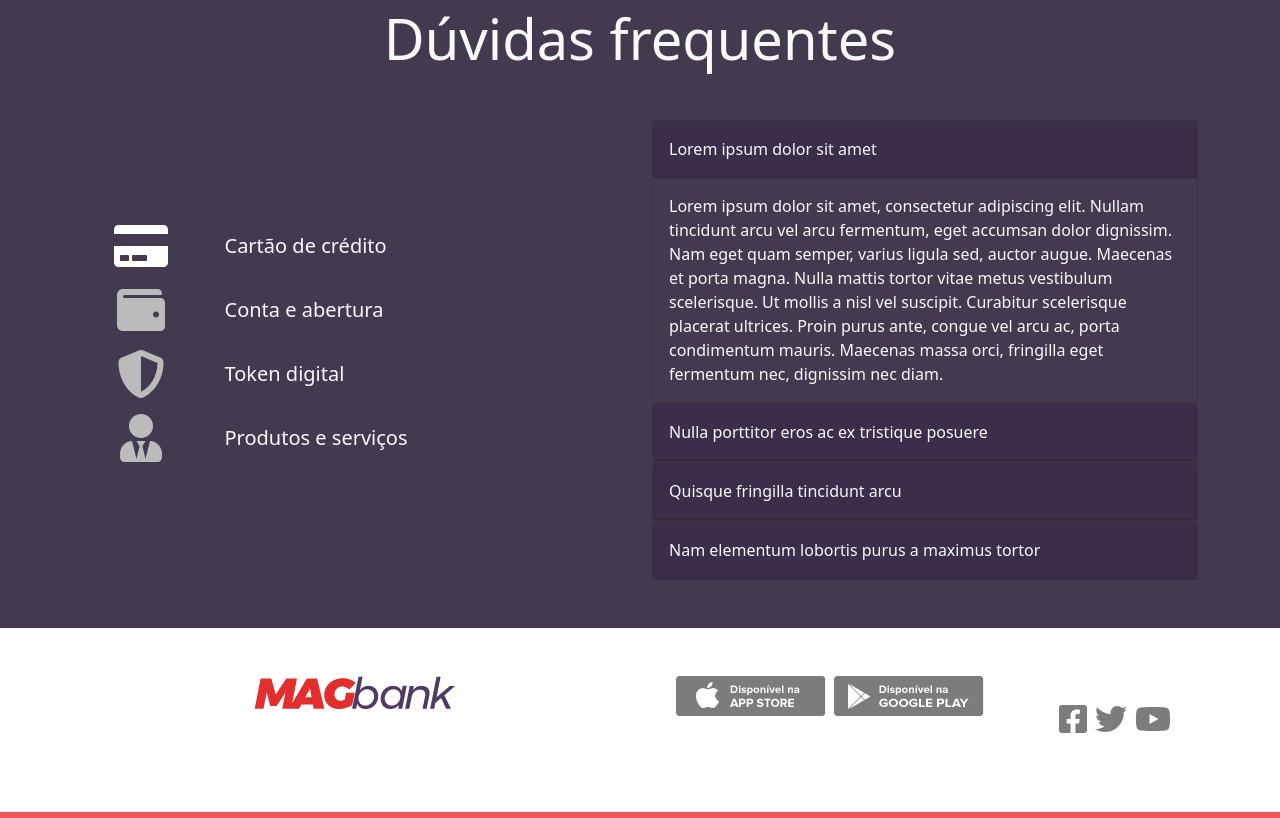
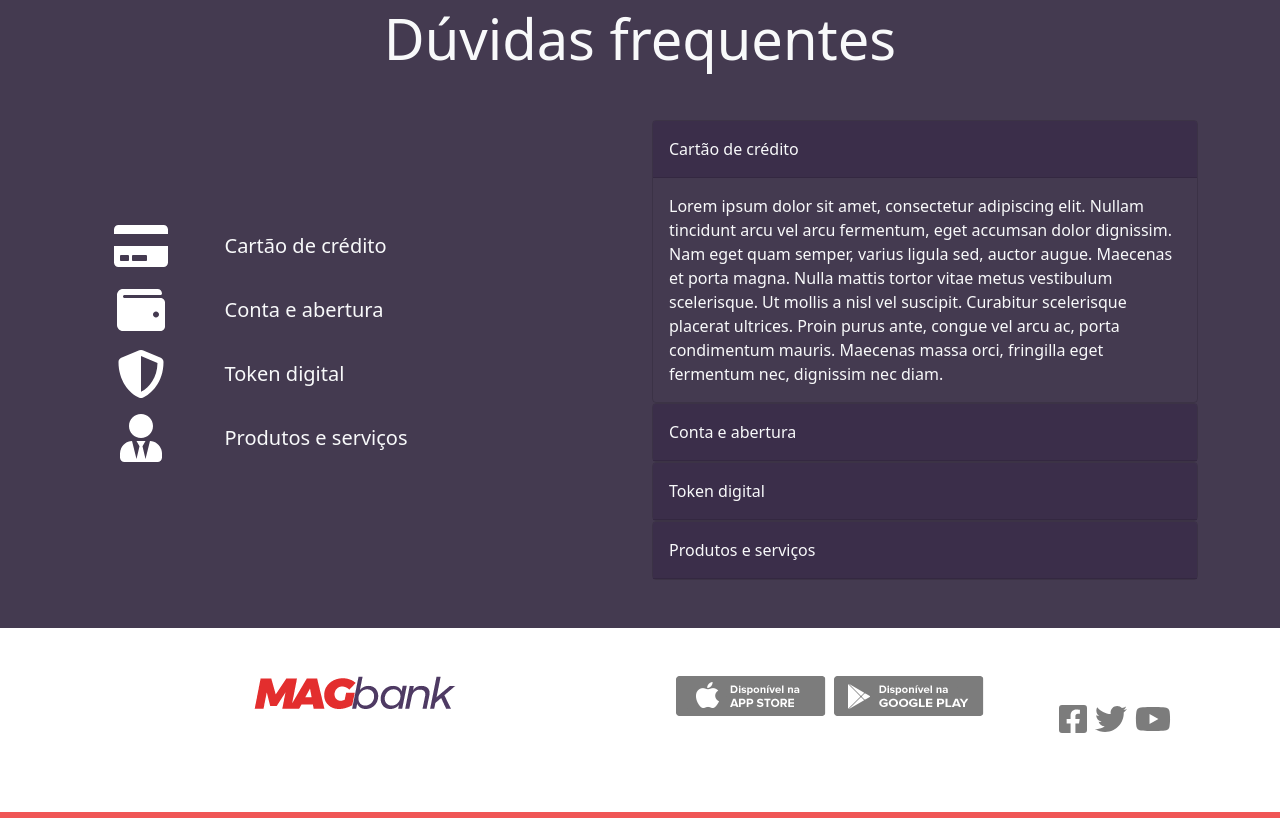
Before and after one commit to Lucashylario/magbank21, a React (Create React App) app: page / in a window 1280 px wide. Shown: the part 2600-3418 px from the top of the page. Built offline with nearby package versions, Linux system fonts and the light colour scheme.

Commit message:
ajuste accordion

```diff
--- a/src/components/Faq.js
+++ b/src/components/Faq.js
@@ -1,4 +1,4 @@
-import React, { useState, useEffect } from 'react';
+import React, { useState } from 'react';
 import { Container, Row, Col, Card, Accordion } from 'react-bootstrap';
 import IconText from './IconText'
 import { FontAwesomeIcon } from '@fortawesome/react-fontawesome';
@@ -19,10 +19,6 @@ const Faq = () => {
         setIndex(key);
     };
 
-    useEffect(() => {
-        console.log(index);
-    }, [index]);
-
     return (
         <section className='faq text-light'>
             <Container className='py-5'>
@@ -39,7 +35,7 @@ const Faq = () => {
                                     <FontAwesomeIcon
                                         icon={icon}
                                         size='2x'
-                                        color={key === index ? '#fff' : '#BBB'}
+                                        color={key === index ? '#fff' : '#fff'}
                                         onClick={() => handleClick(key)}
                                     />
                                 </Col>
@@ -73,7 +69,7 @@ const Faq = () => {
                                 size={3}
                                 className='faq-clickable mb-3'
                                 textClassName='lead'
-                                color={key === index ? '#fff' : '#BBB'}
+                                color={key === index ? '#fff' : '#fff'}
                                 onClick={() => handleClick(key)}
                                 key={key}
                             >
@@ -83,10 +79,10 @@ const Faq = () => {
                     </Col>
 
                     <Col>
-                        <Accordion defaultActiveKey='0' activeKey={`${index}`}>
+                        <Accordion defaultActiveKey='0'>
                             <Card>
                                 <Accordion.Toggle className='py-3 faq-clickable' as={Card.Header} eventKey='0'>
-                                    Lorem ipsum dolor sit amet
+                                    Cartão de crédito
                                 </Accordion.Toggle>
 
                                 <Accordion.Collapse eventKey="0">
@@ -102,7 +98,7 @@ const Faq = () => {
                             </Card>
                             <Card>
                                 <Accordion.Toggle className='py-3 faq-clickable' as={Card.Header} eventKey='1'>
-                                    Nulla porttitor eros ac ex tristique posuere
+                                    Conta e abertura
                                 </Accordion.Toggle>
 
                                 <Accordion.Collapse eventKey="1">
@@ -119,7 +115,7 @@ const Faq = () => {
                             </Card>
                             <Card>
                                 <Accordion.Toggle className='py-3 faq-clickable' as={Card.Header} eventKey='2'>
-                                    Quisque fringilla tincidunt arcu
+                                    Token digital
                                 </Accordion.Toggle>
 
                                 <Accordion.Collapse eventKey="2">
@@ -136,7 +132,7 @@ const Faq = () => {
                             </Card>
                             <Card>
                                 <Accordion.Toggle className='py-3 faq-clickable' as={Card.Header} eventKey='3'>
-                                    Nam elementum lobortis purus a maximus tortor
+                                    Produtos e serviços
                                 </Accordion.Toggle>
 
                                 <Accordion.Collapse eventKey="3">
@@ -156,7 +152,6 @@ const Faq = () => {
                 </Row>
             </Container>
         </section>
-)
-};
+)};
 
 export default Faq;
```
